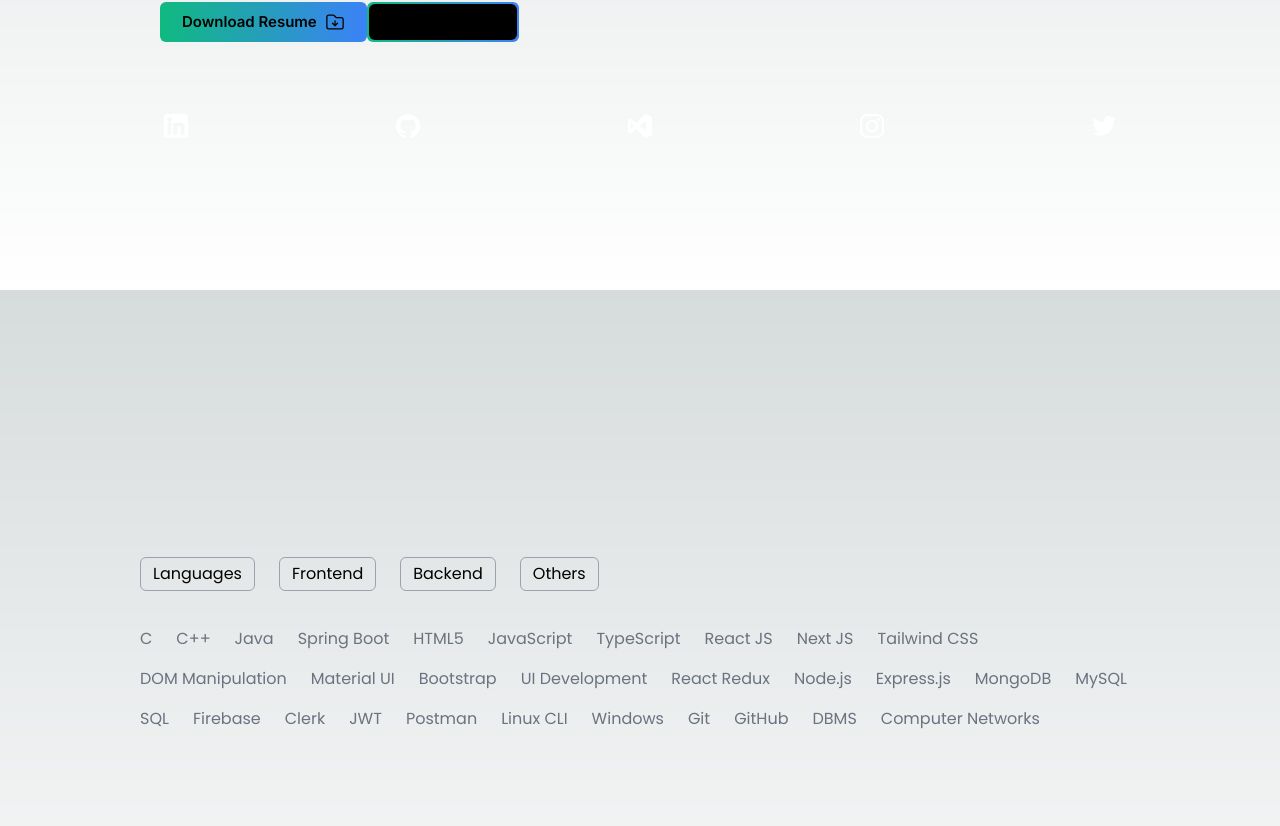
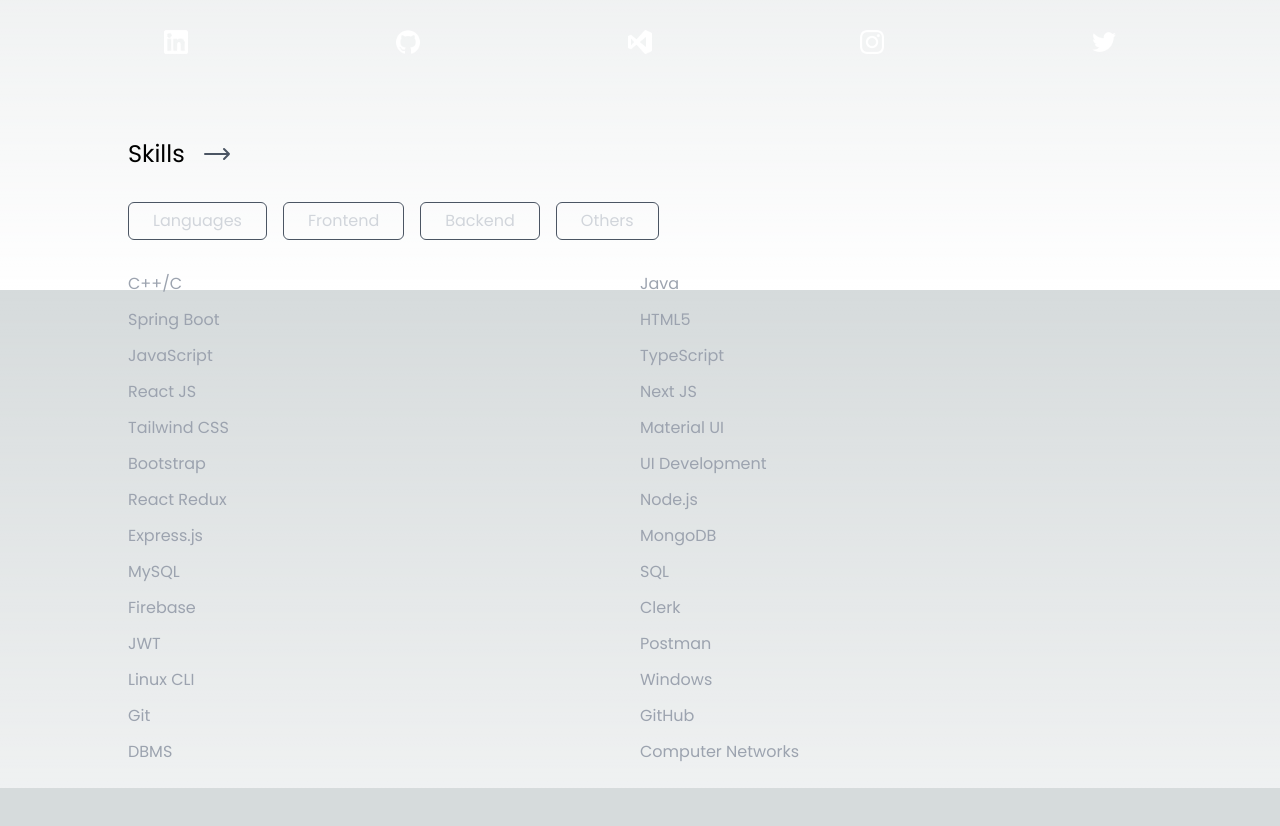
Before and after one commit to UtkarshSarkari/Portfolio, a Next.js app: page / in a window 1280 px wide. Shown: the part 510-1336 px from the top of the page. After the commit the page ends 1298 px from the top, so only its background shows below. Built offline with nearby package versions, Linux system fonts and the light colour scheme.

Commit message:
fifth commit

```diff
--- a/app/home/page.tsx
+++ b/app/home/page.tsx
@@ -4,7 +4,7 @@
 export default function Home() {
   const src = ["/assets/linkedin.png", "/assets/github.png", "/assets/coding.png", "/assets/instagram.png", "/assets/twitter.png"];
   return (
-    <div className="w-screen h-full flex items-center justify-center">
+    <div className="w-screen my-20 h-auto flex items-center justify-center">
       <div className="w-3/4">
 
         <span className="text-2.5xl xs:text-5xl sm:text-6xl font-mainFont font-semibold my-2 block mt-5">Utkarsh Sarkari.</span>
--- a/app/page.tsx
+++ b/app/page.tsx
@@ -3,7 +3,7 @@
 
 export default function page() {
   return (
-    <div className="pt-[7rem] h-screen">
+    <div className="pt-[6rem] h-screen">
       <Home />
       <Skills />
     </div>
--- a/app/skills/Multifilters.jsx
+++ /dev/null
@@ -1,41 +0,0 @@
-'use client'
-import React, {useEffect, useState} from 'react';
-import { allskills } from './allskills';
-
-export default function Multifilters() {
-
-    const [seletedFilters, setSElectedFilters] = useState([]);
-    const [filteredSkills, setFilteredSkills] = useState(allskills);
-    let filters = ["Languages", "Frontend", "Backend", "Others"];
-
-    const handleFilterButtonClick = (selectedCategory)=>{
-      if(seletedFilters.includes(selectedCategory)){
-        let filters = seletedFilters.filter((el)=>el !== selectedCategory);
-        setSElectedFilters(filters);
-      }
-      else{
-
-      }
-    }
-
-  return (
-    <div className='flex flex-col h-full justify-center'>
-        <div className="flex flex-wrap items-center my-5">
-          {
-            filters.map((category, idx)=>(
-              <button key={`filters-${idx}`} onClick={()=>handleFilterButtonClick(category)} className={`${seletedFilters?.includes(category) ? "bg-white mx-5 border border-gray-400" : "mx-3 my-2 border border-gray-400 rounded-md px-3 py-1"}`}>
-                {category}
-              </button>
-            ))
-          }
-        </div>
-        <div className="flex flex-wrap items-center">
-          {
-            allskills.map((skill, idx)=>(
-              <span key={`allskills-${idx}`} className='mx-3 my-2 text-gray-500'>{skill.name}</span>
-            ))
-          }
-        </div>
-    </div>
-  )
-}
--- a/app/skills/allskills.js
+++ b/app/skills/allskills.js
@@ -1,10 +1,6 @@
 export const allskills = [
     {
-        name: "C",
-        category: "Languages"
-    },
-    {
-        name: "C++",
+        name: "C++/C",
         category: "Languages"
     },
     {
@@ -37,10 +33,6 @@
     },
     {
         name: "Tailwind CSS",
-        category: "Frontend"
-    },
-    {
-        name: "DOM Manipulation",
         category: "Frontend"
     },
     {
--- a/app/skills/page.tsx
+++ b/app/skills/page.tsx
@@ -1,10 +1,45 @@
 import React from 'react'
-import Multifilters from './Multifilters'
+import { allskills } from "./allskills";
 
 export default function Skills() {
-  return (
-    <div className='flex justify-around w-[80%] mx-auto h-full font-mainFont items-center'>
-        <Multifilters />
-    </div>
-  )
+    const skillCategory = ["Languages", "Frontend", "Backend", "Others"];
+    return (
+        <div className='flex flex-col justify-around w-[80%] mx-auto h-auto font-mainFont mb-20'>
+
+            <span className="text-1.5xl sm:text-2xl mb-6 flex items-center">
+                Skills
+                <svg
+                    xmlns="http://www.w3.org/2000/svg"
+                    fill="none"
+                    viewBox="0 0 24 24"
+                    stroke-width="1.5"
+                    stroke="currentColor"
+                    className="w-10 h-8 ml-3 text-gray-600"
+                >
+                    <path
+                        stroke-linecap="round"
+                        stroke-linejoin="round"
+                        d="M17.25 8.25L21 12m0 0l-3.75 3.75M21 12H3"
+                    />
+                </svg>
+            </span>
+
+            <div className=" flex flex-wrap mb-6">
+                {skillCategory.map((skill) => (
+                    <span className="border border-gray-600 text-gray-300 px-5 py-2 mr-3 my-2 rounded-md active:bg-gradient-to-r active:from-emerald-400 active:to-blue-400 active:text-black text-sm sm:text-xl sm:px-6 sm:mr-4">
+                        {skill}
+                    </span>
+                ))}
+            </div>
+
+            <div className="grid grid-rows-skill-rows gap-y-px grid-cols-2 mb-6 sm:gap-y-3">
+                {
+                    allskills.map((skill) => (
+                        <span className="text-gray-400">{skill.name}</span>
+                    ))
+                }
+            </div>
+
+        </div>
+    )
 }
--- a/tailwind.config.ts
+++ b/tailwind.config.ts
@@ -43,6 +43,9 @@
       height:{
         'h-90': '90vh'
       },
+      gridTemplateRows: {
+        'skill-rows': 'repeat(14, minmax(0, 1fr))'
+      }
     },
   },
   plugins: [],
```
